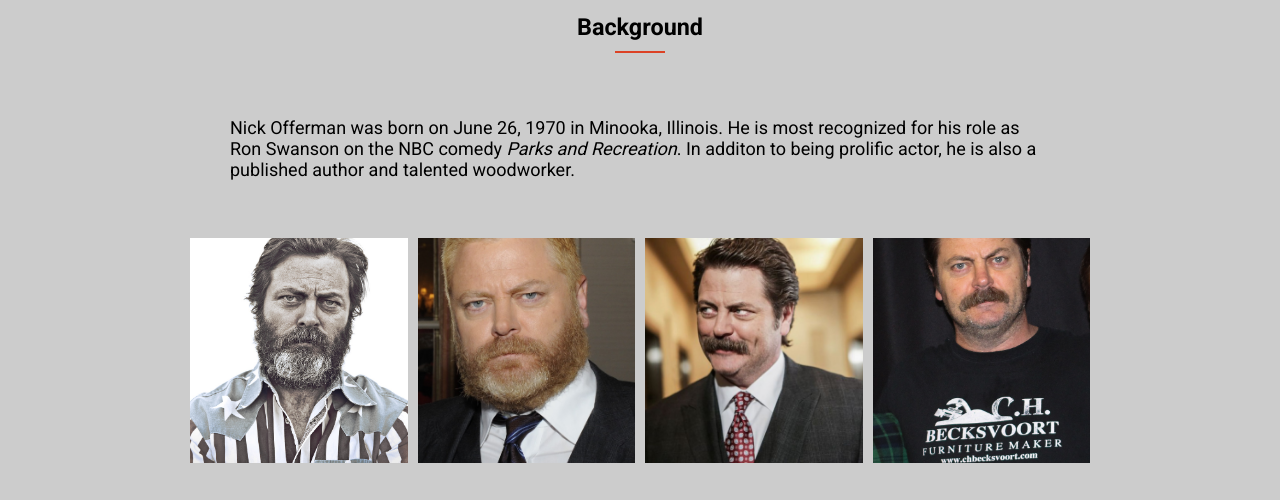
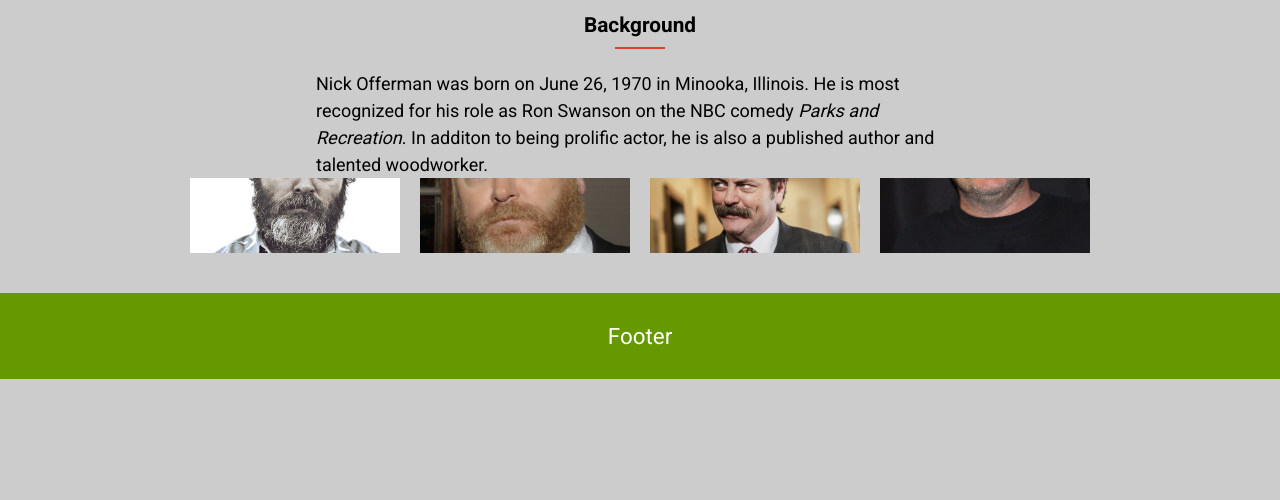
Before and after one commit to abuna1985/freecodecamp, a website: page basic-front-end-projects/tribute-page/index.html in a window 1280 px wide. Shown: the part 911-1411 px from the top of the page. After the commit the page ends 1290 px from the top, so only its background shows below. Drawn offline with Linux system fonts and the light colour scheme.

Commit message:
Added browser-sync for hot reload and set new styles to page

```diff
--- a/basic-front-end-projects/tribute-page/assets/styles/style.css
+++ b/basic-front-end-projects/tribute-page/assets/styles/style.css
@@ -1,6 +1,5 @@
 body {
   font-family: 'Roboto', sans-serif;
-  font-size: 18px;
   background-color: #cccccc;
 }
 
@@ -98,13 +97,23 @@ height: 100vh;
 }
 
 .block__text {
-  padding: 0 20px;
+  width: 36em;
+  margin: 0 auto;
+  max-width: 100%;
+  line-height: 1.5;
+  font-size: 16px;
 }
-
 .gallery__item {
+  display: -webkit-box;
+  display: -ms-flexbox;
   display: flex;
-  flex-direction: column;
-  align-items: center;
+  -webkit-box-orient: vertical;
+  -webkit-box-direction: normal;
+      -ms-flex-direction: column;
+          flex-direction: column;
+  -webkit-box-align: center;
+      -ms-flex-align: center;
+          align-items: center;
   padding-bottom: 25px;
 }
 
@@ -168,7 +177,7 @@ h1 {
   }
 
   .block__text {
-    padding: 40px;
+    font-size: 18px;
   }
 
   .content__title {
@@ -177,15 +186,16 @@ h1 {
 
   .gallery {
     display: grid;
-    grid-gap: 10px;
+    grid-gap: 20px;
     grid-template-columns: repeat(auto-fill, minmax(200px, 1fr));
-    grid-auto-rows: 250px 150px;
+    grid-auto-rows: 100px 100px;
   }
 
   .gallery__item img {
     width: 100%;
     height: 100%;
-    object-fit: cover;
+    -o-object-fit: cover;
+       object-fit: cover;
   }
 
 }
```
Also changed, not shown: basic-front-end-projects/package.json (added, +18 -0 lines), basic-front-end-projects/tribute-page/README.md (added).
